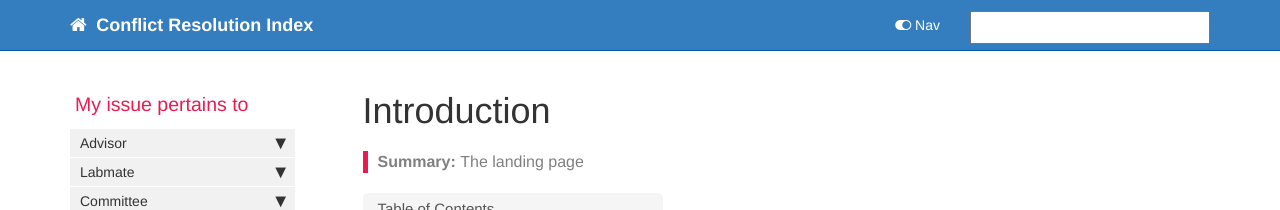
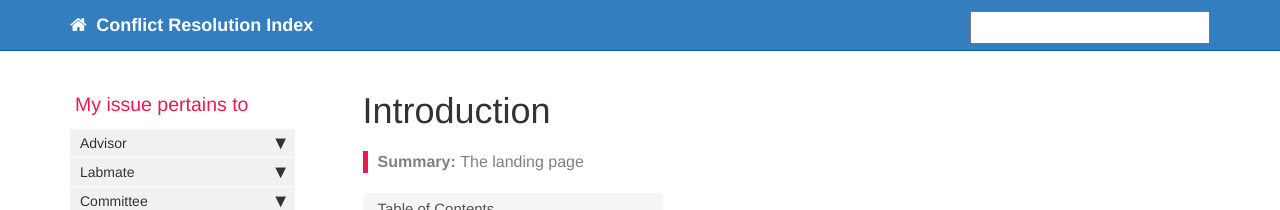
Before and after one commit to dnicks35/CRNT, a Jekyll site: the page built from index.md, in a window 1280 px wide. Shown: the top 210 px of the page. Built offline with Jekyll 4.4.1, drawn with Linux system fonts in a browser that asks for light colours; comment, search, counter and statistics services are not loaded.

Commit message:
Cosmetic navbar changes

```diff
--- a/_includes/topnav.html
+++ b/_includes/topnav.html
@@ -12,48 +12,6 @@
         </div>
         <div class="collapse navbar-collapse" id="bs-example-navbar-collapse-1">
             <ul class="nav navbar-nav navbar-right">
-                <!-- toggle sidebar button -->
-                <li><a id="tg-sb-link" href="#"><i id="tg-sb-icon" class="fa fa-toggle-on"></i> Nav</a></li>
-                <!-- entries without drop-downs appear here -->
-
-{% assign topnav = site.data[page.topnav] %}
-{% assign topnav_dropdowns = site.data[page.topnav].topnav_dropdowns %}
-
-                {% for entry in topnav.topnav %}
-                {% for item in entry.items %}
-                {% if item.external_url %}
-                <li><a href="{{item.external_url}}" target="_blank" rel="noopener">{{item.title}}</a></li>
-                {% elsif page.url contains item.url %}
-                <li class="active"><a href="{{item.url | remove: "/"}}">{{item.title}}</a></li>
-                {% else %}
-                <li><a href="{{item.url | remove: "/"}}">{{item.title}}</a></li>
-                {% endif %}
-                {% endfor %}
-                {% endfor %}
-                <!-- entries with drop-downs appear here -->
-                <!-- conditional logic to control which topnav appears for the audience defined in the configuration file.-->
-                {% for entry in topnav_dropdowns %}
-                {% for folder in entry.folders %}
-                <li class="dropdown">
-                    <a href="#" class="dropdown-toggle" data-toggle="dropdown">{{ folder.title }}<b class="caret"></b></a>
-                    <ul class="dropdown-menu">
-                        {% for folderitem in folder.folderitems %}
-                        {% if folderitem.external_url %}
-                        <li><a href="{{folderitem.external_url}}" target="_blank" rel="noopener">{{folderitem.title}}</a></li>
-                        {% elsif page.url contains folderitem.url %}
-                        <li class="dropdownActive"><a href="{{folderitem.url |  remove: "/"}}">{{folderitem.title}}</a></li>
-                        {% else %}
-                        <li><a href="{{folderitem.url | remove: "/"}}">{{folderitem.title}}</a></li>
-                        {% endif %}
-                        {% endfor %}
-                    </ul>
-                </li>
-                {% endfor %}
-                {% endfor %}
-                {% if site.feedback_disable == null or site.feedback_disable == false %}
-			{% include feedback.html %}
-		{% endif %}
-                <!--comment out this block if you want to hide search-->
                 <li>
                     <!--start search-->
                     <div id="search-demo-container">
--- a/css/customstyles.css
+++ b/css/customstyles.css
@@ -200,11 +200,12 @@
     list-style: none;
     font-size: 12px;
     background-color: white;
-    position: fixed;
-    /*top: 40px; /*if you change anything about the nav, you'll prob. need to reset the top and left values here. */
+    position: absolute !important;
+    overflow: hidden !important;
+    margin-top: 0px; /*if you change anything about the nav, you'll prob. need to reset the top and left values here. */
     margin-left:20px;
     z-index: -1;
-    width:230px;
+    width: 230px;
     border-left: 1px solid #dedede;
 }
 
@@ -714,6 +715,7 @@
 /* not sure if using this ...*/
 .navbar-inverse .navbar-collapse, .navbar-inverse .navbar-form {
     border-color: #248ec2 !important;
+    overflow: auto;
 }
 
 #mysidebar .nav ul {
@@ -1182,9 +1184,10 @@
     .navbar-fixed-top {
         top: 0;
         border-width: 0 0 1px;
+        /* position: absolute; */
     }
     .navbar-collapse.collapse {
-        display: none!important;
+        display: none !important;
     }
     .navbar-nav {
         float: none!important;
```
Also changed, not shown: other parts of _includes/topnav.html (+2 -3 lines).
